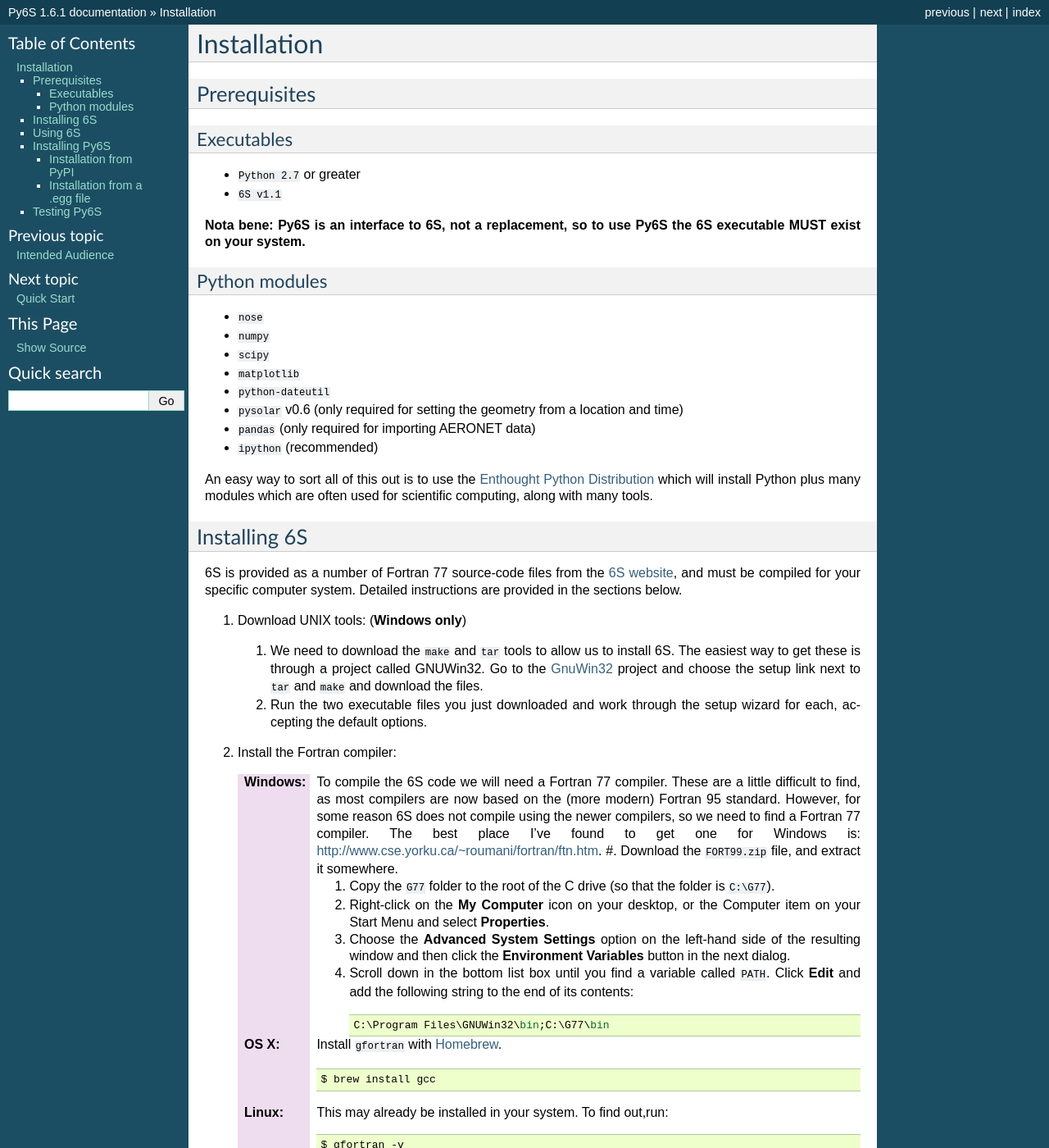
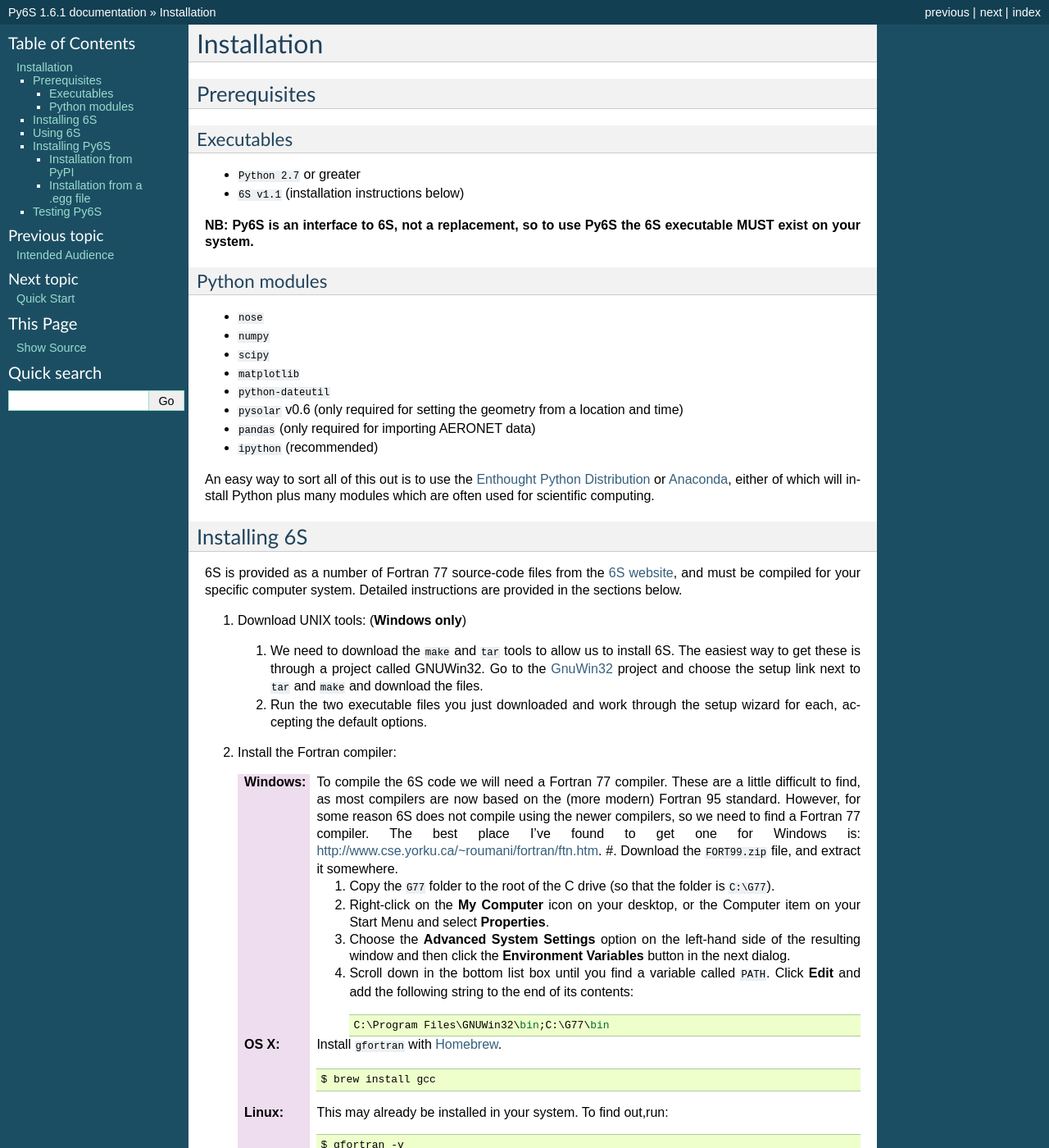
Before and after one commit to robintw/Py6S, a Sphinx documentation site: the page built from doc/source/installation.rst, in a window 1280 px wide and 1400 px high. Shown: the whole window at 82% size. Built offline with Sphinx 7.4.7, drawn with Linux system fonts in a browser that asks for light colours; some of the changed text lies outside the part shown.

Commit message:
Updated installation instructions, for style

```diff
--- a/doc/source/installation.rst
+++ b/doc/source/installation.rst
@@ -7,9 +7,9 @@
 Executables
 ^^^^^^^^^^^
 * ``Python 2.7`` or greater
-* ``6S v1.1``
+* ``6S v1.1`` (installation instructions below)
 
-**Nota bene: Py6S is an interface to 6S, not a replacement, so to use Py6S the 6S
+**NB: Py6S is an interface to 6S, not a replacement, so to use Py6S the 6S
 executable MUST exist on your system.**
 
 Python modules
@@ -24,9 +24,9 @@
 * ``ipython`` (recommended)
 
 An easy way to sort all of this out is to use the `Enthought Python
-Distribution <http://enthought.com/products/epd.php>`_ which will
-install Python plus many modules which are often used for scientific
-computing, along with many tools.
+Distribution <http://enthought.com/products/epd.php>`_ or
+`Anaconda <https://www.continuum.io/downloads>`_, either of which will install
+Python plus many modules which are often used for scientific computing.
 
 Installing 6S
 -------------
@@ -93,8 +93,8 @@
              $ sudo pacman -S gfortran        # Arch or... etc.
 
 #. Download the source code for 6SV1.1_.
-    *Do not use the current available versions from*
-    http://6s.ltdri.org/ *(1.1b or 2.1) as they are not supported
+    *Do not use the current available versions (v2.1 or v1.0Beta) from*
+    http://6s.ltdri.org/ *(1.1b or 2.1) as they are not yet supported
     by Py6S*
 
 #. Extract the download:
@@ -232,16 +232,6 @@
 
 Testing Py6S
 ------------
-To verify that both 6S and Py6S have been installed correctly::
-
-  $ python
-  >>> import os.path
-  >>> import Py6S; print os.path.dirpath(Py6S.__file__)
-  <PATH_TO_PY6S_MODULE>
-  >>> exit()
-  cd <PATH_TO_PY6S_MODULE>
-  $ nosetests
-
 To check that Py6S can find the 6S executable::
 
   $ python
@@ -269,6 +259,17 @@
   >>> from Py6S import *
   >>> s = SixS("C:\Test\sixsV1.1")
 
+To run the full test suite to verify that both 6S and Py6S have been
+installed correctly (recommended)::
+
+  $ python
+  >>> import os.path
+  >>> import Py6S; print os.path.dirpath(Py6S.__file__)
+  <PATH_TO_PY6S_MODULE>
+  >>> exit()
+  cd <PATH_TO_PY6S_MODULE>
+  $ nosetests
+
 .. _GnuWin32: http://gnuwin32.sourceforge.net/packages.html
 .. _Homebrew: http://brew.sh
 .. _6SV1.1: https://dl.dropboxusercontent.com/u/315580/6SV-1.1.zip
```
